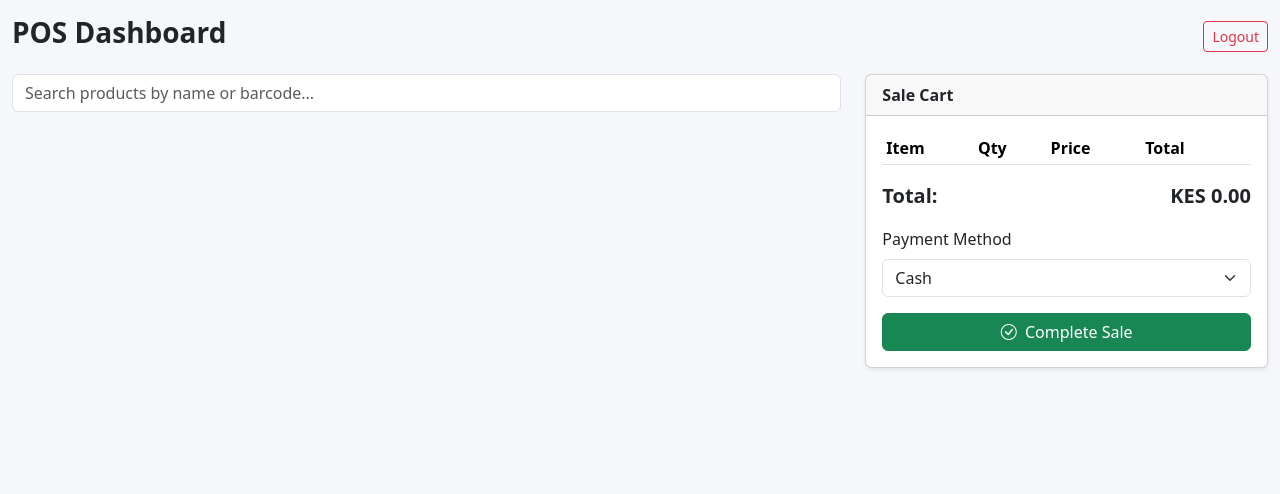
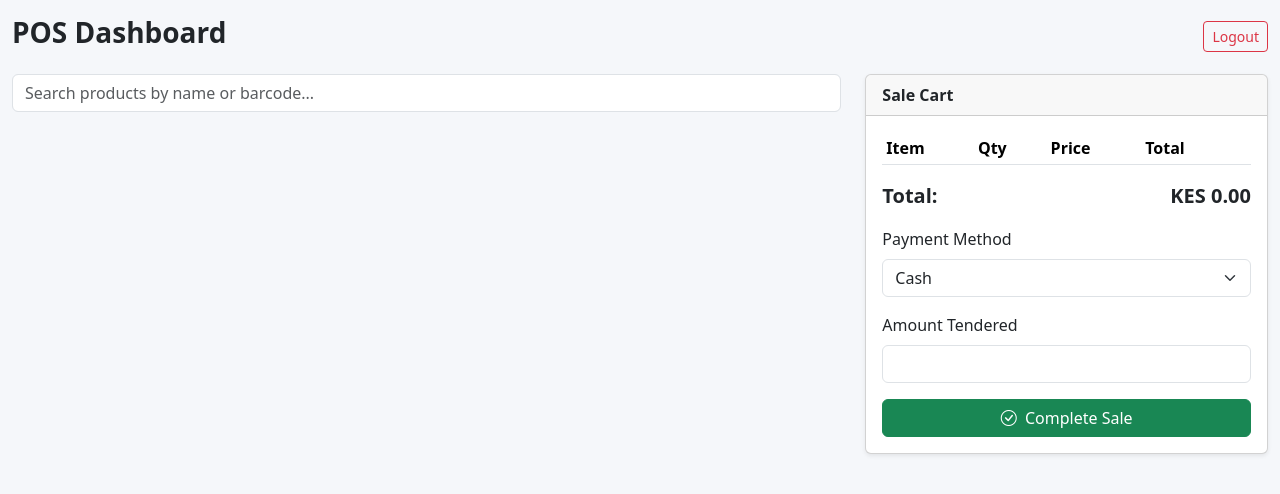
Before and after one commit to ism-douglas/general-pos, a PHP site: page /dashboard.php in a window 1280 px wide. Shown: the top 494 px of the page. Run offline with PHP 8.4, Linux system fonts and the light colour scheme; the visitor is signed in with stand-in values (Sample User, id 1); lists and menus that the app fills with data are empty.

Commit message:
Feat: Capture amount tendered

```diff
--- a/public/dashboard.php
+++ b/public/dashboard.php
@@ -63,6 +63,13 @@ require_login(); // Redirects to login if not logged in
               <option value="mpesa">MPESA</option>
             </select>
           </div>
+
+          <!-- Amount tendered -->
+          <div class="mb-3" id="amountTenderedGroup">
+            <label for="amount_tendered" class="form-label">Amount Tendered</label>
+            <input type="number" step="0.01" class="form-control" id="amount_tendered">
+          </div>
+
 
           <div class="mb-3" id="mpesaPhoneGroup" style="display:none;">
             <label for="mpesaPhone" class="form-label">MPESA Phone Number</label>
```
